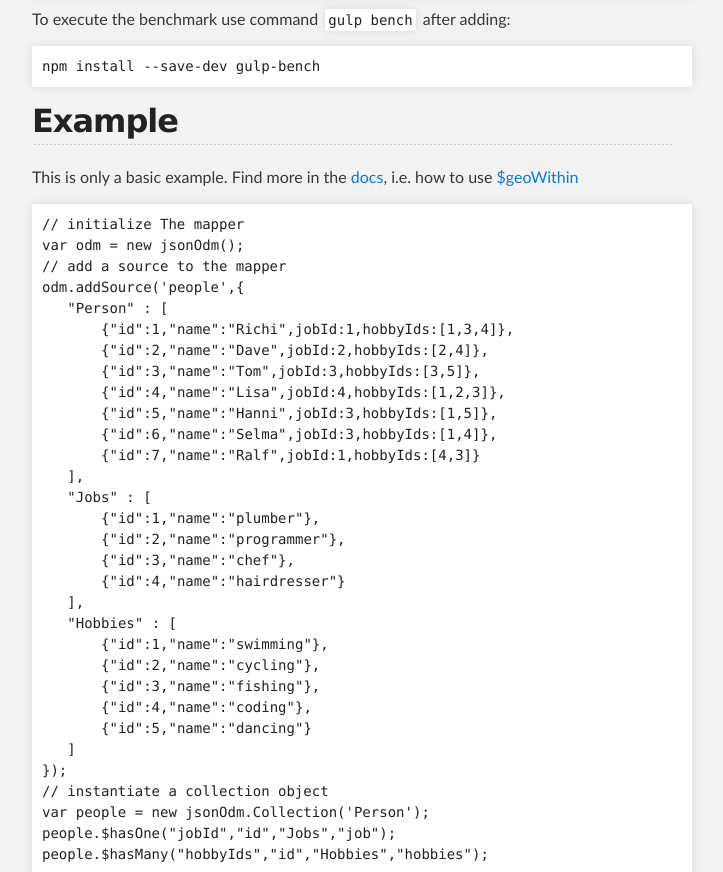
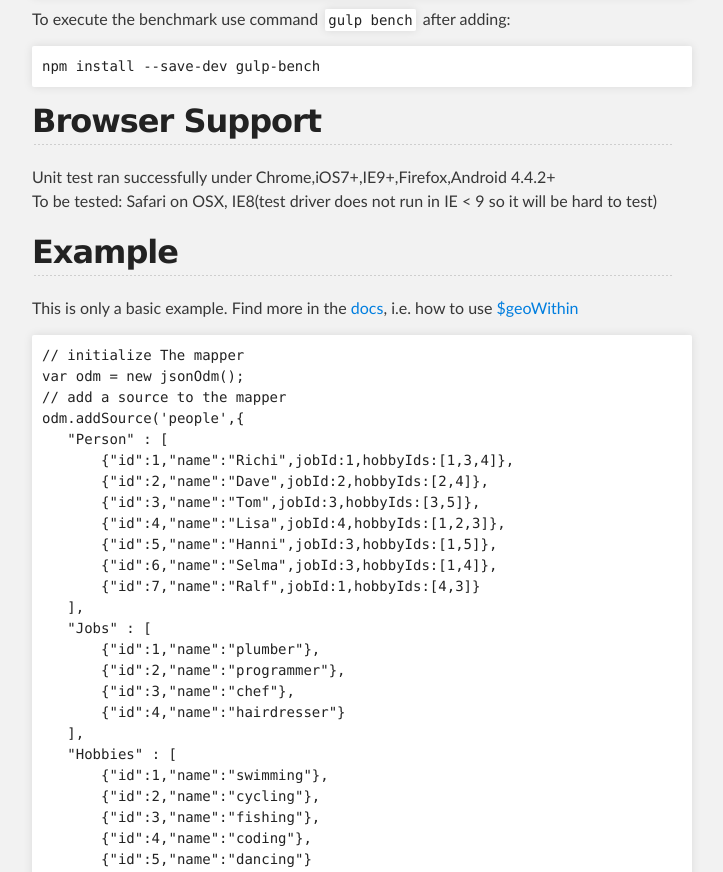
Before and after one commit to konsultaner/jsonOdm, a plain HTML site: page index.html in a window 1280 px wide. Shown: the part 1414-2286 px from the top of the page, without its empty margins (288-1011 px from the left). Drawn offline with Linux system fonts and the light colour scheme.

```diff
--- a/index.html
+++ b/index.html
@@ -90,6 +90,12 @@
 <div class="highlight highlight-bash"><pre>npm install --save-dev gulp-bench</pre></div>
 
 <h2>
+<a id="browser-support" class="anchor" href="#browser-support" aria-hidden="true"><span class="octicon octicon-link"></span></a>Browser Support</h2>
+
+<p>Unit test ran successfully under Chrome,iOS7+,IE9+,Firefox,Android 4.4.2+<br>
+To be tested: Safari on OSX, IE8(test driver does not run in IE &lt; 9 so it will be hard to test)</p>
+
+<h2>
 <a id="example" class="anchor" href="#example" aria-hidden="true"><span class="octicon octicon-link"></span></a>Example</h2>
 
 <p>This is only a basic example. Find more in the <a href="https://rawgit.com/konsultaner/jsonOdm/master/doc/jsonOdm/0.0/index.html">docs</a>, i.e. how to use <a href="https://rawgit.com/konsultaner/jsonOdm/master/doc/jsonOdm/0.0/jsonOdm.Query.html#%24geoWithin">$geoWithin</a></p>
```
Also changed, not shown: params.json (+1 -1 lines).
